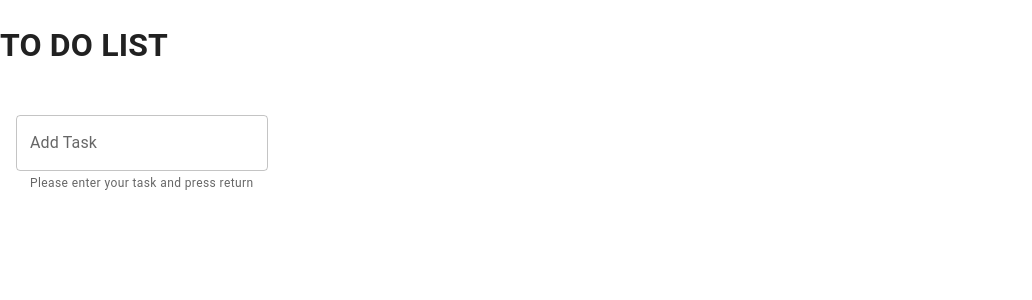
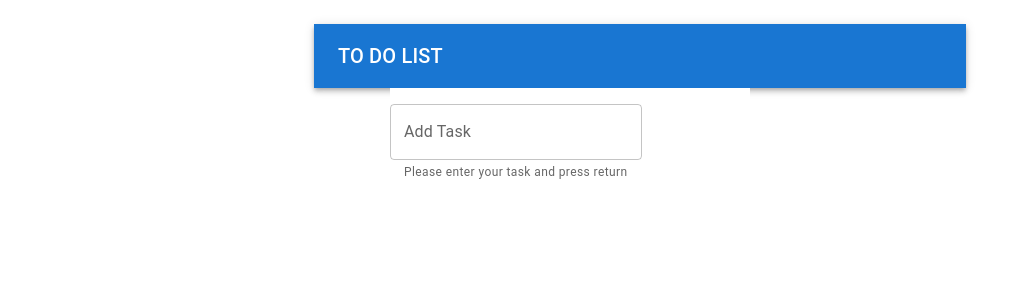
Before and after one commit to jayathra/todos, a React (Vite) app: page / in a window 1280 px wide. Shown: the top 300 px of the page, without its empty margins (0-1032 px from the left). Built offline with nearby package versions, Linux system fonts and the light colour scheme.

Commit message:
Made some stylistic changes and centered the application

```diff
--- a/src/InputField.jsx
+++ b/src/InputField.jsx
@@ -1,9 +1,9 @@
 import TextField from '@mui/material/TextField';
-import ListItem from '@mui/material/ListItem';
+import { Box } from '@mui/material';
 
 export default function InputField({ task, handleKeyDown, setTask }) {
     return (
-      <ListItem>
+      <Box>
           <TextField
             helperText="Please enter your task and press return"
             id="task"
@@ -12,6 +12,6 @@
             onChange={(e) => setTask(e.target.value)}
             onKeyDown={(e) => handleKeyDown(e)}
           />
-      </ListItem>
+      </Box>
     );
 }
--- /dev/null
+++ b/src/Navbar.jsx
@@ -0,0 +1,18 @@
+import AppBar from '@mui/material/AppBar';
+import Box from '@mui/material/Box';
+import Toolbar from '@mui/material/Toolbar';
+import Typography from '@mui/material/Typography';
+
+export default function Navbar() {
+    return (
+        <Box sx={{ width: '100%' }}>
+            <AppBar position="static">
+                <Toolbar>
+                    <Typography variant="h6" component="div" sx={{ flexGrow: 1 }}>
+                        TO DO LIST
+                    </Typography>
+                </Toolbar>
+            </AppBar>
+        </Box>
+    )
+}
--- a/src/TodoApp.jsx
+++ b/src/TodoApp.jsx
@@ -1,7 +1,8 @@
 import Box from '@mui/material/Box';
 import { useState, useEffect } from 'react';
 import TodoList from './TodoList';
-import InputField from './InputField'
+import InputField from './InputField';
+import Navbar from './Navbar';
 
 const getInitialTasks = () => {
   const data = JSON.parse(localStorage.getItem('todos'));
@@ -33,8 +34,23 @@
   };
 
   return (
-    <div>
-      <h1>TO DO LIST</h1>
+    <Box sx={{
+      display: "flex",
+      flexDirection: "column",
+      alignItems: "center",
+      minHeight: "100vh",          // Full viewport height
+      maxWidth: {                  // Responsive max width
+        xs: "100%",                // Mobile: full width
+        sm: "500px",               // Small screens: 500px
+        md: "600px",               // Medium screens: 600px
+        lg: "700px"                // Large screens: 700px
+      },
+      margin: "0 auto",
+      padding: { xs: 1, sm: 2, md: 3 }, // Responsive padding
+      width: "100%"
+    }}>
+      <Navbar />
+      <Box sx={{ width: "100%", maxWidth: "500px" }}> {/* Constrains inner content */}
         <TodoList
           taskList={taskList}
           setTaskList={setTaskList}
@@ -44,6 +60,7 @@
           setTask={setTask}
           handleKeyDown={handleKeyDown}
         />
-    </div>
+      </Box>
+    </Box>
   )
 }
--- a/src/TodoList.jsx
+++ b/src/TodoList.jsx
@@ -1,5 +1,6 @@
 import List from '@mui/material/List';
 import TodoListItem from './todoListItem';
+import { Box } from '@mui/material';
 
 export default function TodoList({ taskList, setTaskList }) {
 
@@ -16,6 +17,7 @@
     };
 
     return (
+        <Box>
             <List sx={{ width: '100%', maxWidth: 360, bgcolor: 'background.paper' }}>
                 {taskList.map((task) => {
                     return (
@@ -28,5 +30,6 @@
                     )
                 })}
             </List>
+        </Box>
     );
 }
```
Lines whose indentation alone changed are shown as unchanged.
